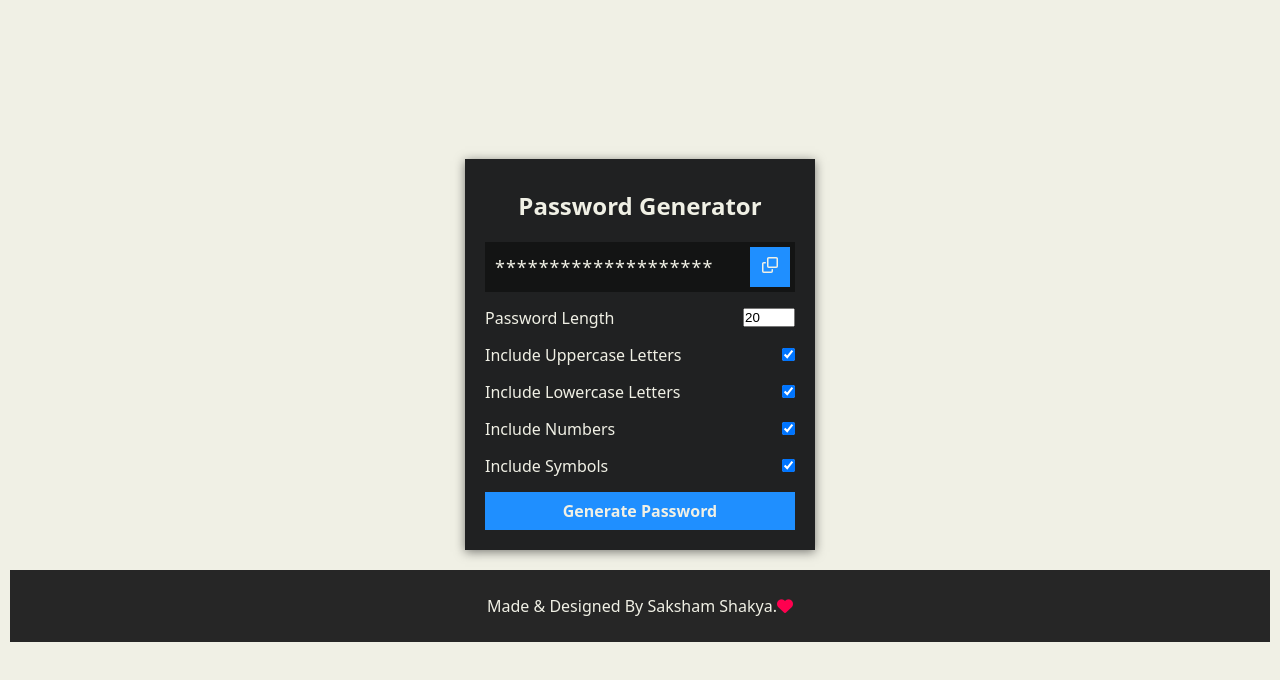
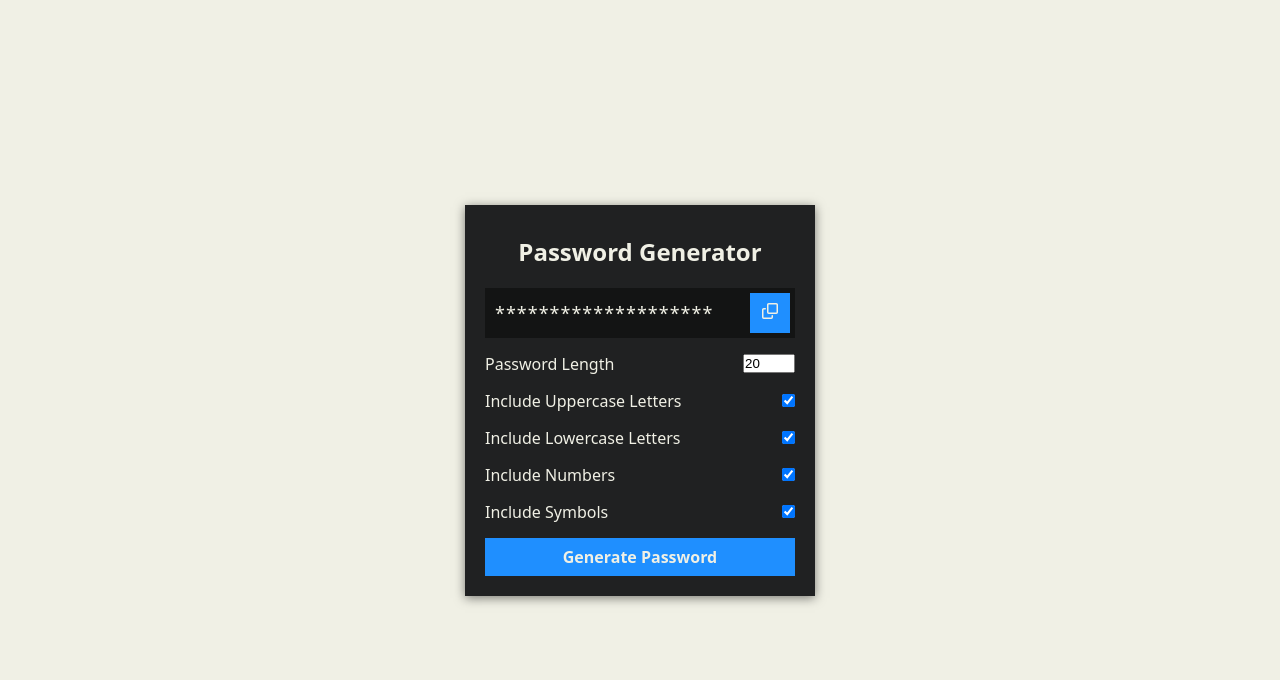
Before and after one commit to sakshamshakya337/modern-password-generator, a plain HTML site: page index.html in a window 1280 px wide. Drawn offline with Linux system fonts and the light colour scheme.

Commit message:
Update index.html

```diff
--- a/index.html
+++ b/index.html
@@ -66,8 +66,5 @@
         Generate Password
       </button>
     </div>
-    <div class="copyright">
-      <p> Made & Designed By Saksham Shakya.<i class="fas fa-heart"></i></p>
-    </div>
   </body>
 </html>
```
